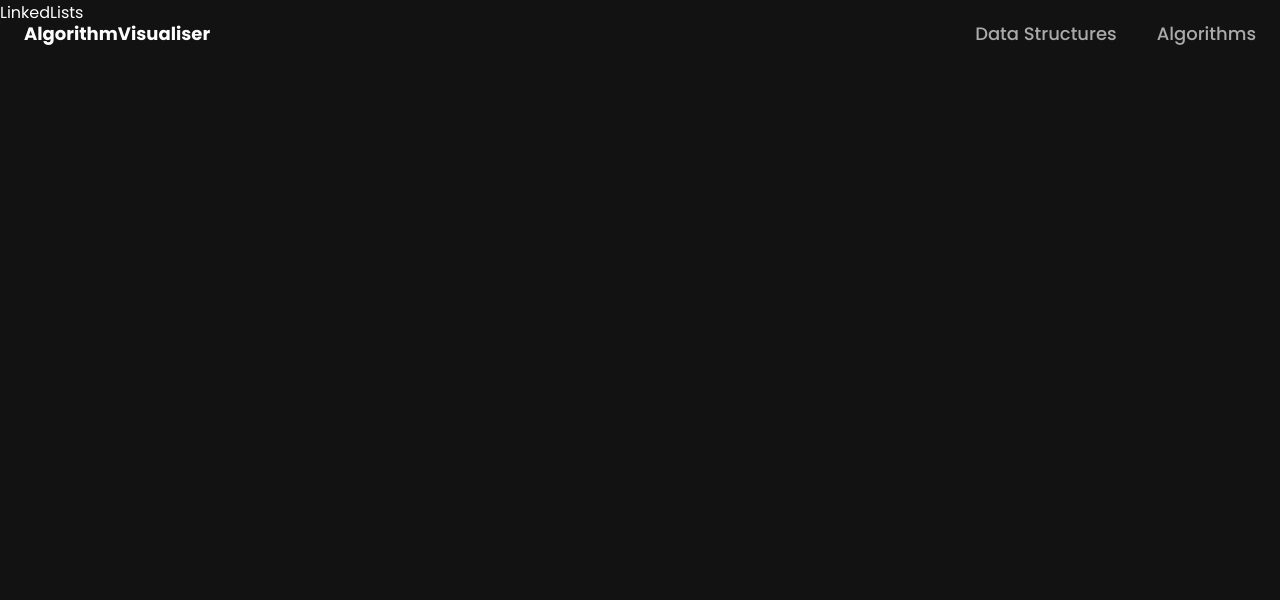
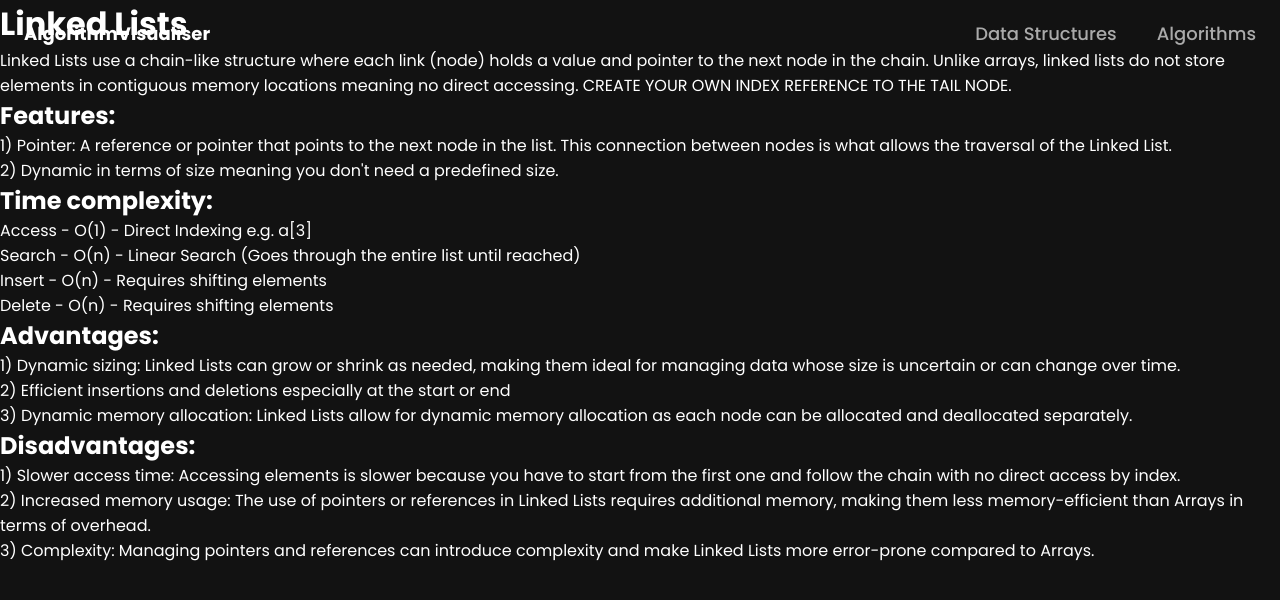
Before and after one commit to TharusanV/AlgorithmVisualiser, a React (Vite) app: page /#/linkedLists in a window 1280 px wide. Shown: the top 600 px of the page. Built offline with nearby package versions, Linux system fonts and the light colour scheme.

Commit message:
LinkedLists

```diff
--- a/src/components/Arrays.jsx
+++ b/src/components/Arrays.jsx
@@ -22,7 +22,7 @@ const Arrays = () => {
         </div>
 
         <div>
-          <h2>Time complexity:</h2>
+          <h2>Time complexity (Worst Case):</h2>
           <p>Access - O(1) -  Direct Indexing e.g. a[3]<br/>
             Search - O(n) -	Linear Search (Goes through the entire list until reached) <br/>
             Insert - O(n)	-	Requires shifting elements <br/>
--- a/src/components/LinkedLists.jsx
+++ b/src/components/LinkedLists.jsx
@@ -1,8 +1,57 @@
-import React from 'react'
+import { useState, useEffect } from "react";
+import { Link } from "react-router-dom";
+import '../stylesheets/dataStructuresStyles.css';
+import { motion } from "framer-motion";
 
 const LinkedLists = () => {
+  const [singlyLinkedLisk, setSinglyLinkedList] = useState(true);
+  const [doublyLinkedLisk, setDoublyLinkedList] = useState(false);
+  const [circularLinkedLisk, setCircularLinkedList] = useState(false);
+
+
+
   return (
-    <div>LinkedLists</div>
+    <>
+      <div>
+        <h1>Linked Lists</h1>
+        <p>Linked Lists use a chain-like structure where each link (node) holds a value and pointer to the next node in the chain.
+          Unlike arrays, linked lists do not store elements in contiguous memory locations meaning no direct accessing.
+          CREATE YOUR OWN INDEX REFERENCE TO THE TAIL NODE.
+        </p>
+      </div>
+
+      <div>
+        <h2>Features:</h2>
+        <p>1) Pointer: A reference or pointer that points to the next node in the list. This connection between nodes is what allows the traversal of the Linked List. <br/>
+          2) Dynamic in terms of size meaning you don't need a predefined size.
+        </p>
+      </div>
+
+      <div>
+        <h2>Time complexity:</h2>
+        <p>Access - O(1) -  Direct Indexing e.g. a[3]<br/>
+          Search - O(n) -	Linear Search (Goes through the entire list until reached) <br/>
+          Insert - O(n)	-	Requires shifting elements <br/>
+          Delete - O(n)	-	Requires shifting elements
+        </p>
+      </div>
+
+      <div>
+        <h2>Advantages:</h2>
+        <p>1) Dynamic sizing: Linked Lists can grow or shrink as needed, making them ideal for managing data whose size is uncertain or can change over time.   <br/>
+          2) Efficient insertions and deletions especially at the start or end  <br/>
+          3) Dynamic memory allocation: Linked Lists allow for dynamic memory allocation as each node can be allocated and deallocated separately.
+        </p>
+      </div>
+
+      <div>
+        <h2>Disadvantages:</h2>
+        <p>1) Slower access time: Accessing elements is slower because you have to start from the first one and follow the chain with no direct access by index.  <br/>
+          2) Increased memory usage: The use of pointers or references in Linked Lists requires additional memory, making them less memory-efficient than Arrays in terms of overhead.    <br/>
+          3) Complexity: Managing pointers and references can introduce complexity and make Linked Lists more error-prone compared to Arrays.
+        </p>
+      </div>
+    </>
   )
 }
 
```
